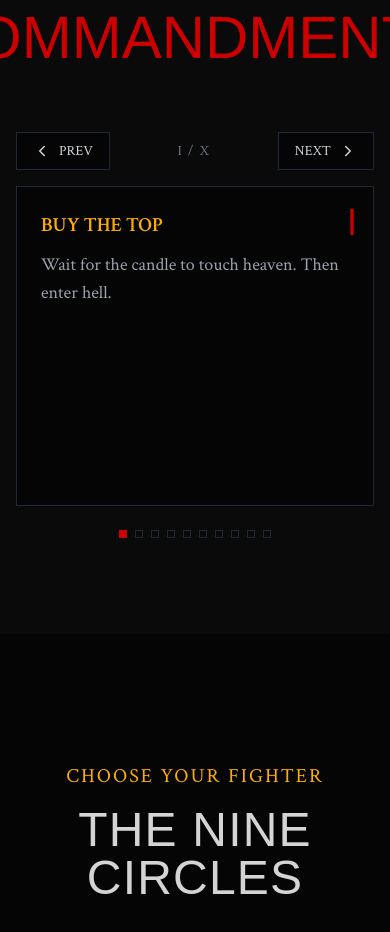
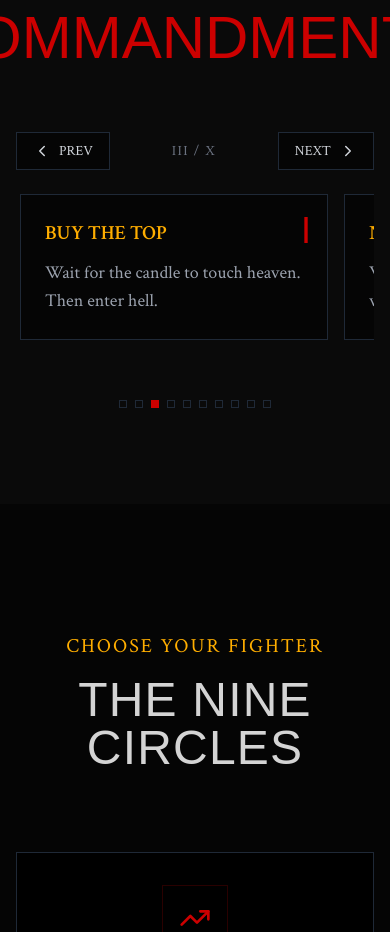
Before and after one commit to Pluviophile84/HELLCOIN, a Next.js app: page / in a window 390 px wide. Shown: the part 2362-3294 px from the top of the page. Built offline with nearby package versions, Linux system fonts and the light colour scheme; a web font is replaced by a local one.

Commit message:
Update Commandments.tsx

```diff
--- a/components/sections/Commandments.tsx
+++ b/components/sections/Commandments.tsx
@@ -1,7 +1,7 @@
 "use client";
 
 import { useCallback, useEffect, useMemo, useRef, useState } from "react";
-import { AnimatePresence, motion } from "framer-motion";
+import { motion } from "framer-motion";
 import { ChevronLeft, ChevronRight } from "lucide-react";
 
 const commandments = [
@@ -13,31 +13,36 @@ const commandments = [
   { id: "VI", title: "DO ZERO RESEARCH", text: "DYOR is for scholars. You follow vibes." },
   { id: "VII", title: "PANIC SELL BOTTOM", text: "Buy when you feel euphoric. Sell when you are crying in the shower." },
   { id: "VIII", title: "MARRY YOUR BAGS", text: "Even if the dev leaves, love never dies. Your portfolio does." },
-  { id: "IX", title: "BUY EVERY NEW COIN", text: "Why wait for due diligence when the ticker exists? Hesitation is how people miss generational scams." },
-  { id: "X", title: "TRUST EVERY INFLUENCER", text: "Nothing screams financial wisdom like a man filming price predictions from inside his car at 3AM." },
+  {
+    id: "IX",
+    title: "BUY EVERY NEW COIN",
+    text: "Why wait for due diligence when the ticker exists? Hesitation is how people miss generational scams.",
+  },
+  {
+    id: "X",
+    title: "TRUST EVERY INFLUENCER",
+    text: "Nothing screams financial wisdom like a man filming price predictions from inside his car at 3AM.",
+  },
 ];
 
 function CommandmentCard({
   c,
   className = "",
-  "data-measure-card": dataMeasureCard,
 }: {
   c: (typeof commandments)[number];
   className?: string;
-  "data-measure-card"?: string;
 }) {
   return (
     <div
-      data-measure-card={dataMeasureCard}
       className={[
         "bg-hell-black border border-gray-800 p-6 relative group",
         "transition-all duration-75 ease-out",
         "hover:border-hell-red hover:scale-[1.01]",
-        "flex flex-col", // keeps internal layout stable and lets us force equal heights
+        "flex flex-col h-full", // IMPORTANT: allows equal-height behavior
         className,
       ].join(" ")}
     >
-      {/* ID Number (Fixed Bright Red) */}
+      {/* ID Number */}
       <div className="absolute top-4 right-4 font-gothic text-4xl text-hell-red">
         {c.id}
       </div>
@@ -51,79 +56,69 @@ function CommandmentCard({
       <p className="font-terminal text-lg text-gray-400 group-hover:text-gray-200 transition-colors duration-75">
         {c.text}
       </p>
+
+      {/* Spacer (keeps card internals consistent if you add more later) */}
+      <div className="mt-auto" />
     </div>
   );
 }
 
-const swipeConfidenceThreshold = 9000;
-const swipePower = (offset: number, velocity: number) => Math.abs(offset) * velocity;
-
 export const Commandments = () => {
   const total = commandments.length;
-  const [[index, direction], setIndex] = useState<[number, number]>([0, 0]);
 
-  // Mobile/tablet slider frame height (measured as the tallest card at the slider width)
-  const measureHostRef = useRef<HTMLDivElement | null>(null);
-  const [frameHeight, setFrameHeight] = useState<number>(0);
+  // Slider refs
+  const scrollerRef = useRef<HTMLDivElement | null>(null);
+  const cardRefs = useRef<(HTMLDivElement | null)[]>([]);
+  const [active, setActive] = useState(0);
 
-  const current = useMemo(() => {
-    const i = ((index % total) + total) % total;
-    return commandments[i];
-  }, [index, total]);
+  const goTo = useCallback((i: number) => {
+    const idx = ((i % total) + total) % total;
+    const el = cardRefs.current[idx];
+    if (!el) return;
+    el.scrollIntoView({ behavior: "smooth", inline: "center", block: "nearest" });
+  }, [total]);
 
-  const paginate = useCallback((dir: number) => {
-    setIndex(([i]) => [i + dir, dir]);
-  }, []);
+  const prev = useCallback(() => goTo(active - 1), [active, goTo]);
+  const next = useCallback(() => goTo(active + 1), [active, goTo]);
 
-  const sliderVariants = {
-    enter: (dir: number) => ({
-      x: dir > 0 ? 140 : -140,
-      opacity: 0,
-      filter: "blur(1px)",
-    }),
-    center: {
-      x: 0,
-      opacity: 1,
-      filter: "blur(0px)",
-    },
-    exit: (dir: number) => ({
-      x: dir > 0 ? -140 : 140,
-      opacity: 0,
-      filter: "blur(1px)",
-    }),
-  };
+  // Keep active dot in sync with scroll position (smooth + no jitter)
+  useEffect(() => {
+    const root = scrollerRef.current;
+    if (!root) return;
 
-  // Measure tallest card at the slider width, so every slide has identical height (no “glitch” jump)
-  useEffect(() => {
-    if (!measureHostRef.current) return;
+    const items = cardRefs.current.filter(Boolean) as HTMLDivElement[];
+    if (!items.length) return;
 
-    const compute = () => {
-      const host = measureHostRef.current;
-      const cards = host.querySelectorAll<HTMLElement>('[data-measure-card="1"]');
+    const io = new IntersectionObserver(
+      (entries) => {
+        // pick the most-visible entry
+        let bestIdx = active;
+        let bestRatio = 0;
 
-      let max = 0;
-      cards.forEach((el) => {
-        // offsetHeight includes padding/border, perfect for our fixed frame
-        max = Math.max(max, el.offsetHeight);
-      });
+        for (const e of entries) {
+          if (!e.isIntersecting) continue;
+          const idx = items.indexOf(e.target as HTMLDivElement);
+          if (idx === -1) continue;
+          if (e.intersectionRatio > bestRatio) {
+            bestRatio = e.intersectionRatio;
+            bestIdx = idx;
+          }
+        }
 
-      // Safety: avoid thrashing state
-      if (max && Math.abs(max - frameHeight) > 2) setFrameHeight(max);
-      if (!frameHeight && max) setFrameHeight(max);
-    };
+        if (bestIdx !== active && bestRatio >= 0.55) setActive(bestIdx);
+      },
+      {
+        root,
+        threshold: [0.25, 0.55, 0.75],
+      }
+    );
 
-    compute();
+    items.forEach((el) => io.observe(el));
+    return () => io.disconnect();
+    // eslint-disable-next-line react-hooks/exhaustive-deps
+  }, [total, active]);
 
-    const ro = new ResizeObserver(() => compute());
-    ro.observe(measureHostRef.current);
-
-    window.addEventListener("resize", compute);
-    return () => {
-      ro.disconnect();
-      window.removeEventListener("resize", compute);
-    };
-    // eslint-disable-next-line react-hooks/exhaustive-deps
-  }, []);
+  const current = useMemo(() => commandments[active] ?? commandments[0], [active]);
 
   return (
     <section id="commandments" className="py-24 px-4 bg-hell-dark relative">
@@ -139,97 +134,87 @@ export const Commandments = () => {
         </div>
 
         {/* =========================================================
-            TABLET + PHONE: SLIDER (below lg)
+            TABLET + PHONE: NATIVE SCROLL-SNAP SLIDER (below lg)
+            - Smooth
+            - No layout jumps
+            - No navbar/page yank
            ========================================================= */}
         <div className="lg:hidden">
-          <div className="mx-auto max-w-xl relative">
-            {/* Hidden measurement host (same width as slider) */}
-            <div
-              ref={measureHostRef}
-              className="absolute -left-[9999px] top-0 w-full pointer-events-none opacity-0"
-              aria-hidden="true"
-            >
-              {commandments.map((c) => (
-                <CommandmentCard key={`measure-${c.id}`} c={c} data-measure-card="1" />
-              ))}
-            </div>
-
+          <div className="mx-auto max-w-xl">
             {/* Controls */}
             <div className="flex items-center justify-between mb-4 font-terminal text-sm md:text-base">
               <button
                 type="button"
-                onClick={() => paginate(-1)}
+                onClick={prev}
                 aria-label="Previous commandment"
-                className="inline-flex items-center gap-2 px-4 py-2 border border-gray-800 bg-hell-black text-gray-300 hover:text-hell-white hover:border-hell-red transition-colors duration-75"
+                className="inline-flex items-center gap-2 px-4 py-2 border border-gray-800 bg-hell-black text-gray-300 hover:text-hell-white hover:border-hell-red transition-colors duration-75 select-none"
               >
                 <ChevronLeft size={18} />
                 PREV
               </button>
 
-              <div className="font-terminal text-sm tracking-widest uppercase text-gray-500">
+              <div className="font-terminal text-sm tracking-widest uppercase text-gray-500 select-none">
                 {current.id} / X
               </div>
 
               <button
                 type="button"
-                onClick={() => paginate(1)}
+                onClick={next}
                 aria-label="Next commandment"
-                className="inline-flex items-center gap-2 px-4 py-2 border border-gray-800 bg-hell-black text-gray-300 hover:text-hell-white hover:border-hell-red transition-colors duration-75"
+                className="inline-flex items-center gap-2 px-4 py-2 border border-gray-800 bg-hell-black text-gray-300 hover:text-hell-white hover:border-hell-red transition-colors duration-75 select-none"
               >
                 NEXT
                 <ChevronRight size={18} />
               </button>
             </div>
 
-            {/* Fixed-height slide frame (prevents jump/glitch) */}
+            {/* Scroll-snap track */}
             <div
-              className="relative w-full"
-              style={{
-                height: frameHeight ? `${frameHeight}px` : undefined,
-                minHeight: "320px", // stable fallback before measurement runs
-              }}
+              ref={scrollerRef}
+              className={[
+                "overflow-x-auto overflow-y-hidden",
+                "scroll-smooth",
+                "snap-x snap-mandatory",
+                "overscroll-x-contain", // prevents the page/nav from getting yanked around
+                "touch-pan-x", // makes swipe feel like a real slider
+                "select-none",
+                // spacing
+                "px-1",
+              ].join(" ")}
             >
-              <AnimatePresence initial={false} custom={direction}>
-                <motion.div
-                  key={current.id}
-                  custom={direction}
-                  variants={sliderVariants}
-                  initial="enter"
-                  animate="center"
-                  exit="exit"
-                  transition={{
-                    x: { type: "spring", stiffness: 420, damping: 36 },
-                    opacity: { duration: 0.15 },
-                  }}
-                  drag="x"
-                  dragConstraints={{ left: 0, right: 0 }}
-                  dragElastic={0.9}
-                  onDragEnd={(_, info) => {
-                    const swipe = swipePower(info.offset.x, info.velocity.x);
-                    if (swipe < -swipeConfidenceThreshold) paginate(1);
-                    else if (swipe > swipeConfidenceThreshold) paginate(-1);
-                  }}
-                  style={{ touchAction: "pan-y", height: "100%" }}
-                  className="h-full"
-                >
-                  <CommandmentCard c={current} className="h-full" />
-                </motion.div>
-              </AnimatePresence>
+              {/* Track: stretch => all cards become same height (max card height) */}
+              <div className="flex items-stretch gap-4 py-2">
+                {commandments.map((c, i) => (
+                  <div
+                    key={c.id}
+                    ref={(el) => {
+                      cardRefs.current[i] = el;
+                    }}
+                    className={[
+                      "snap-center shrink-0",
+                      "w-[88%] sm:w-[72%] md:w-[62%]", // consistent width per slide
+                      "h-full",
+                    ].join(" ")}
+                  >
+                    <CommandmentCard c={c} className="h-full" />
+                  </div>
+                ))}
+              </div>
             </div>
 
-            {/* Dots */}
+            {/* Dots (square indicators = sharp corner rule) */}
             <div className="mt-6 flex items-center justify-center gap-2">
               {commandments.map((c, i) => {
-                const active = c.id === current.id;
+                const isActive = i === active;
                 return (
                   <button
                     key={c.id}
                     type="button"
                     aria-label={`Go to commandment ${c.id}`}
-                    onClick={() => setIndex([i, i > index ? 1 : -1])}
+                    onClick={() => goTo(i)}
                     className={[
                       "h-2 w-2 border border-gray-800 transition-colors duration-75",
-                      active ? "bg-hell-red border-hell-red" : "bg-transparent hover:border-hell-red",
+                      isActive ? "bg-hell-red border-hell-red" : "bg-transparent hover:border-hell-red",
                     ].join(" ")}
                   />
                 );
@@ -239,8 +224,7 @@ export const Commandments = () => {
         </div>
 
         {/* =========================================================
-            LAPTOP + DESKTOP: FULL GRID (lg and up)
-            Keep the exact section design; just ensure equal card heights by stretching.
+            LAPTOP + DESKTOP: FULL GRID (lg and up) — all visible
            ========================================================= */}
         <motion.div
           initial="hidden"
```
